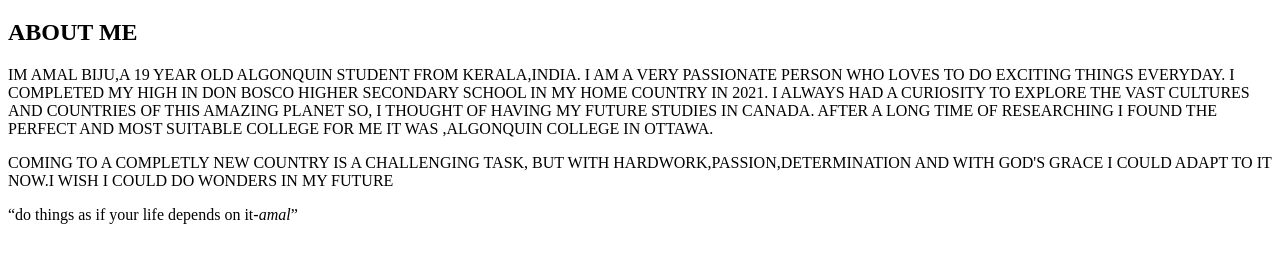
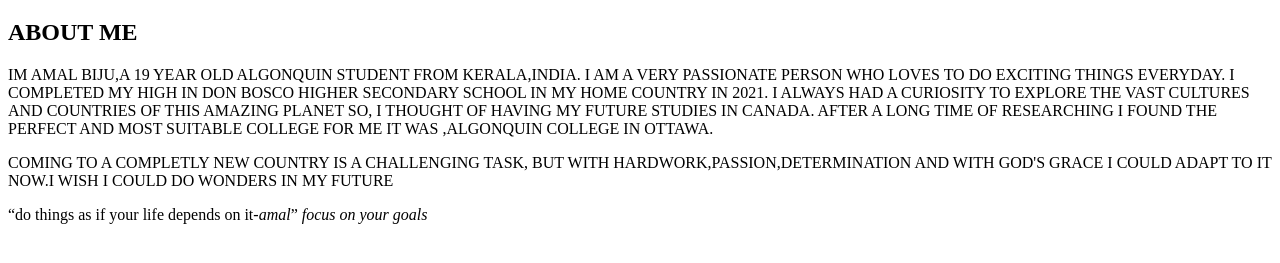
Before and after one commit to amal593/amal593.github.io, a plain HTML site: page html-assignment/index.html in a window 1280 px wide. Shown: the part 61-324 px from the top of the page. Drawn offline with Linux system fonts and the light colour scheme.

Commit message:
emphasis

```diff
--- a/html-assignment/index.html
+++ b/html-assignment/index.html
@@ -22,7 +22,7 @@
 
     </ARTICLE>
     <q>do things as if your life depends on it-<cite>amal</cite></q>
-
+<em>focus on your goals</em>
 
 
 </body>
```
